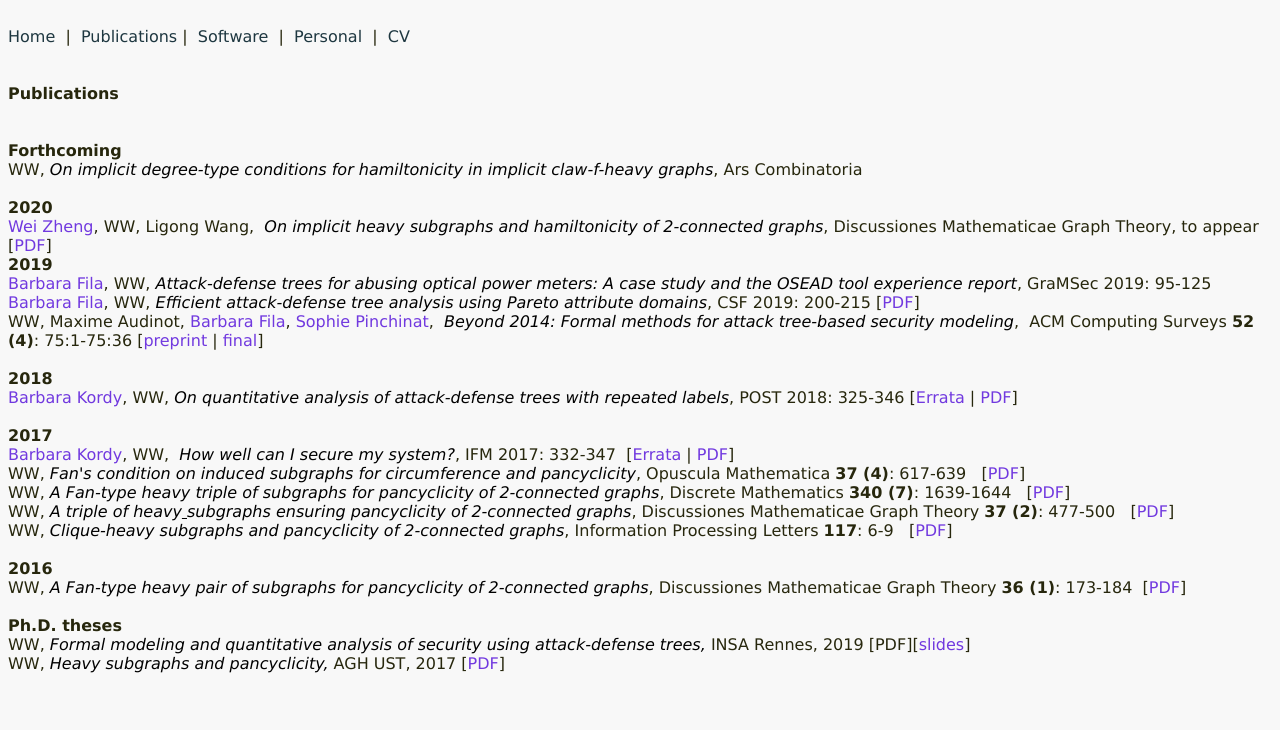
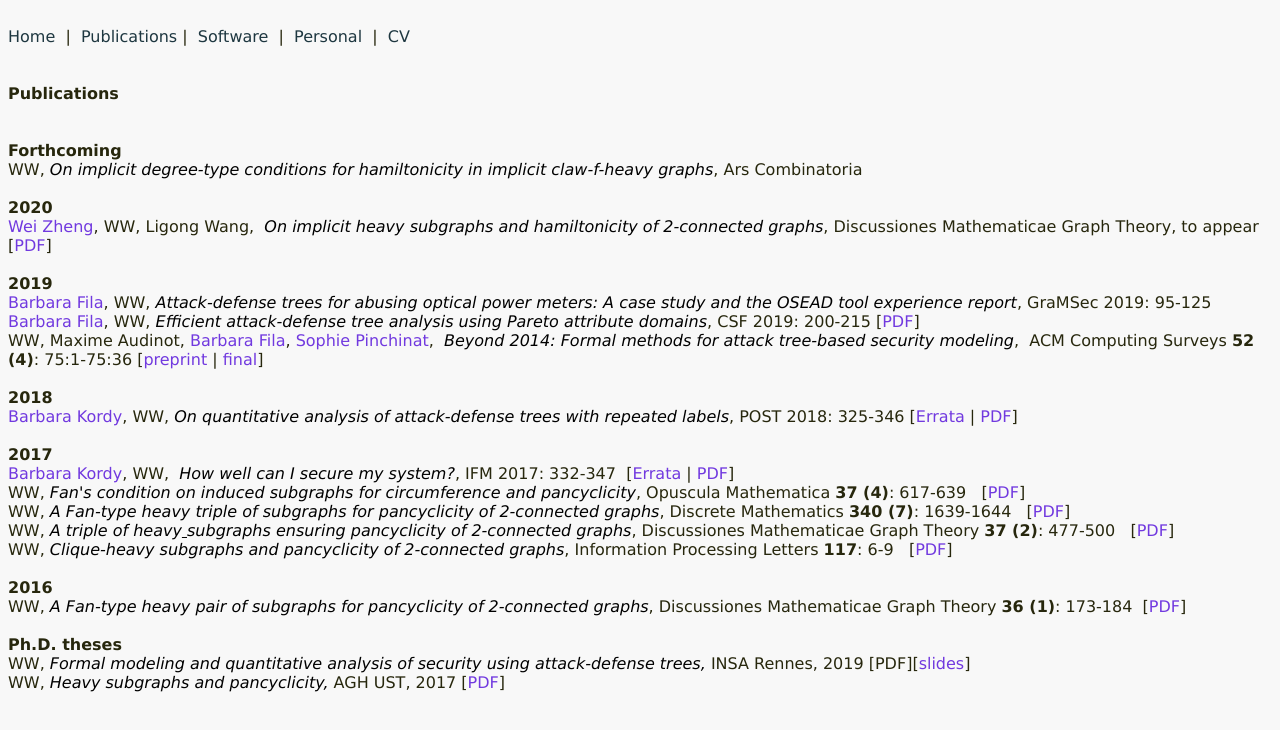
Before and after one commit to wwidel/wwidel.github.io, a plain HTML site: page publications.html in a window 1280 px wide. Drawn offline with Linux system fonts and the light colour scheme.

Commit message:
Update publications.html

```diff
--- a/publications.html
+++ b/publications.html
@@ -57,12 +57,12 @@ style="background-color: rgb(248, 248, 248); color: rgb(39, 39, 13);"
 
   <a href="https://www.researchgate.net/profile/Wei_Zheng125">
     Wei Zheng</a>, WW, Ligong Wang,&nbsp;&nbsp;<span style="color: rgb(0, 0, 0); font-style: italic;">On implicit
-    heavy subgraphs and hamiltonicity of 2-connected graphs</span>,&nbsp;Discussiones Mathematicae Graph Theory, to appear [<a href="https://www.dmgt.uz.zgora.pl/publish/view_pdf.php?ID=-2241">PDF</a>]<br>
+    heavy subgraphs and hamiltonicity of 2-connected graphs</span>,&nbsp;Discussiones Mathematicae Graph Theory, to appear [<a href="https://www.dmgt.uz.zgora.pl/publish/view_pdf.php?ID=-2241">PDF</a>]<br><br>
 
   <b>2019</b><br>
 
   <a href="http://people.irisa.fr/Barbara.Kordy/">
-    Barbara Fila</a>, WW,&nbsp;<span style="color: rgb(0, 0, 0); font-style: italic;">Attack-defense trees for abusing optical power meters: A case study and the OSEAD tool experience report</span>,&nbsp;GraMSec 2019: 95-125
+    Barbara Fila</a>, WW,&nbsp;<span style="color: rgb(0, 0, 0); font-style: italic;">Attack-defense trees for abusing optical power meters: A case study and the OSEAD tool experience report</span>,&nbsp;GraMSec 2019: 95-125<br>
 
   <a href="http://people.irisa.fr/Barbara.Kordy/">
     Barbara Fila</a>, WW,&nbsp;<span style="color: rgb(0, 0, 0); font-style: italic;">Efficient attack-defense tree analysis using Pareto attribute domains</span>,&nbsp;CSF 2019: 200-215 [<a href="papers/2019_fila_widel_CSF.pdf">PDF</a>]<br>
```
